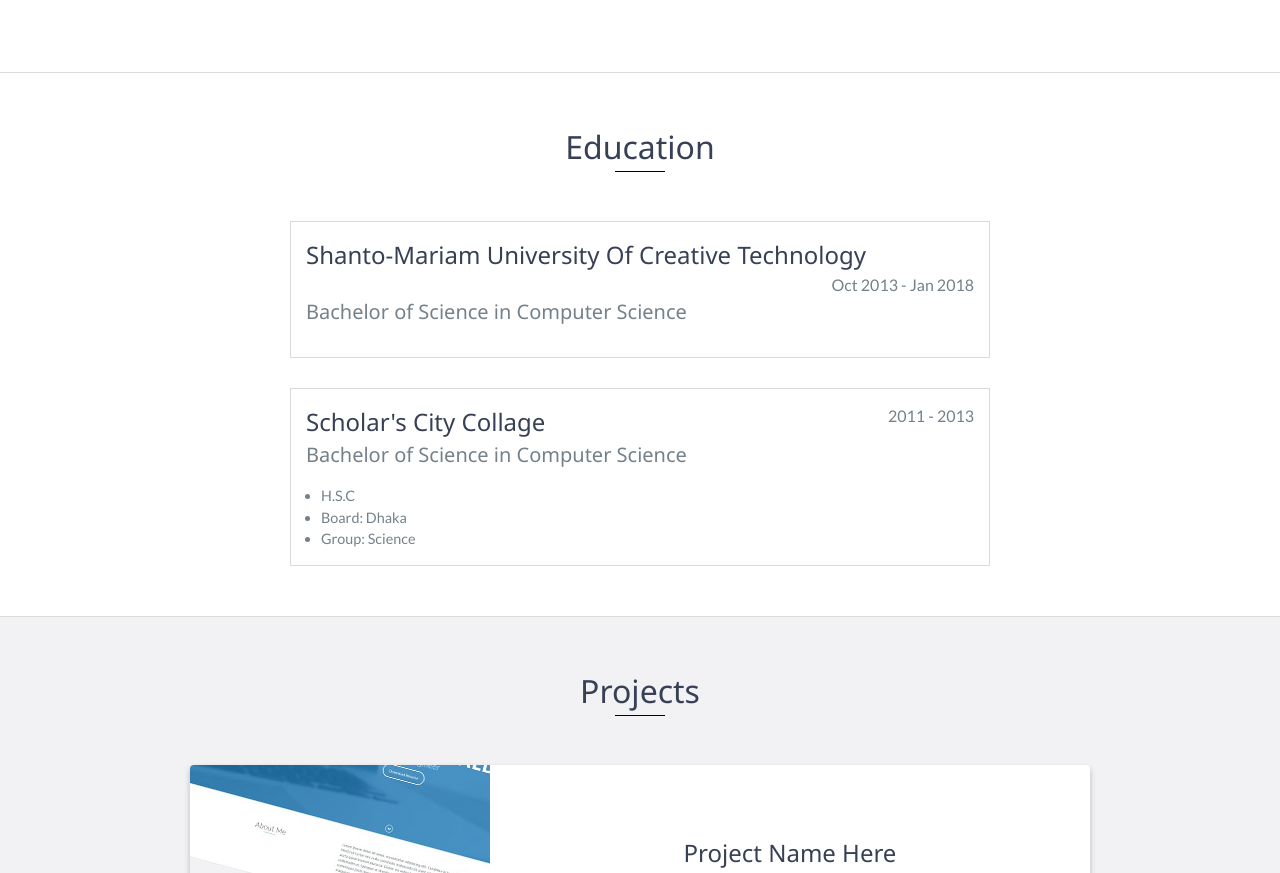
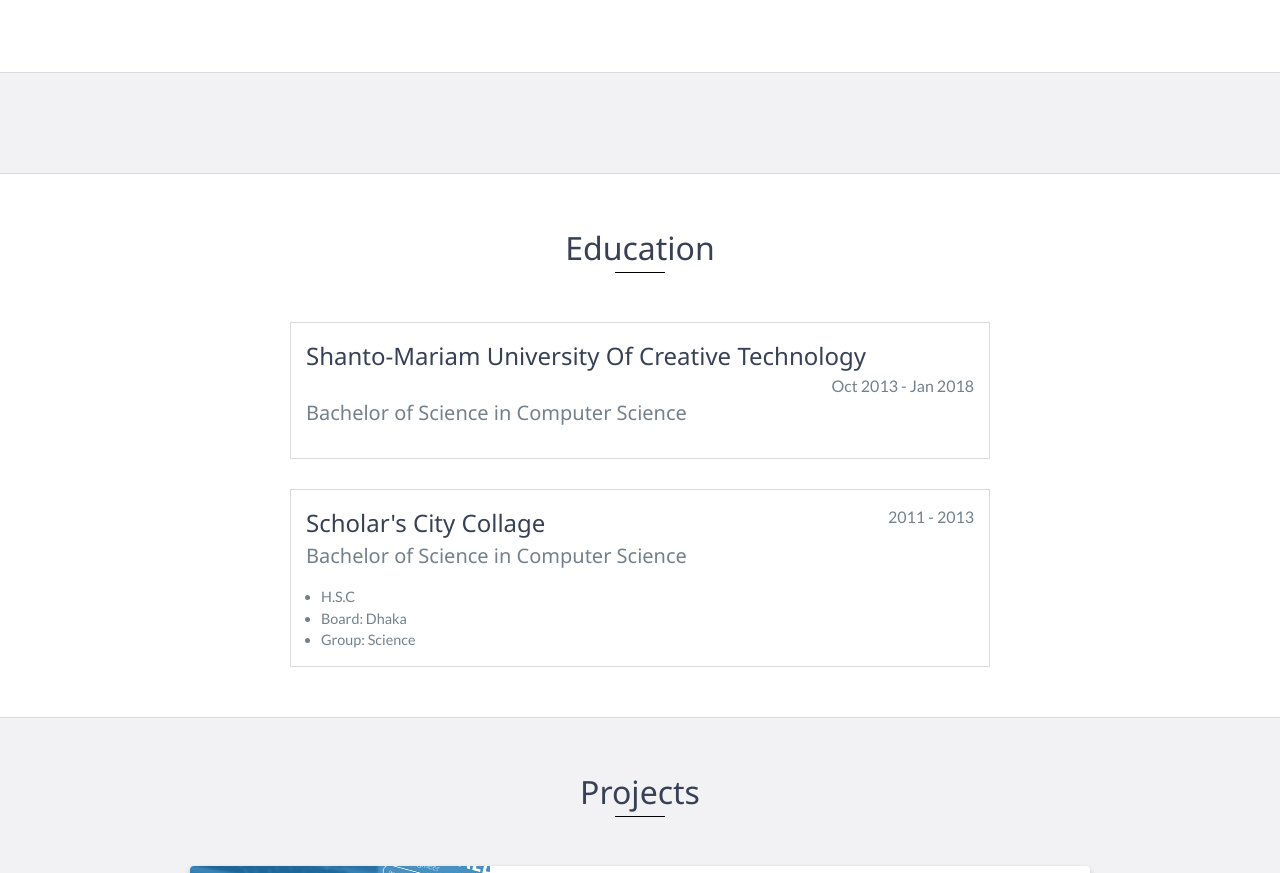
Before and after one commit to naiemsheikh/portfolio, a website: page index.html in a window 1280 px wide. Shown: the part 1046-1919 px from the top of the page. Drawn offline with Linux system fonts and the light colour scheme.

Commit message:
Update index.html

```diff
--- a/index.html
+++ b/index.html
@@ -88,8 +88,9 @@
         </div>
     </div>
     <!-- End #about -->
+	<div id="experience" class="background-alt"></div>
 
-   <!--  <div id="experience" class="background-alt">
+   <!--
         <h2 class="heading">Experience</h2>
         <div id="experience-timeline">
 
@@ -117,7 +118,7 @@
                 </p>
             </div>
         </div>
-    </div> -->
+     -->
     <!-- End #experience -->
 
     <div id="education">
```
